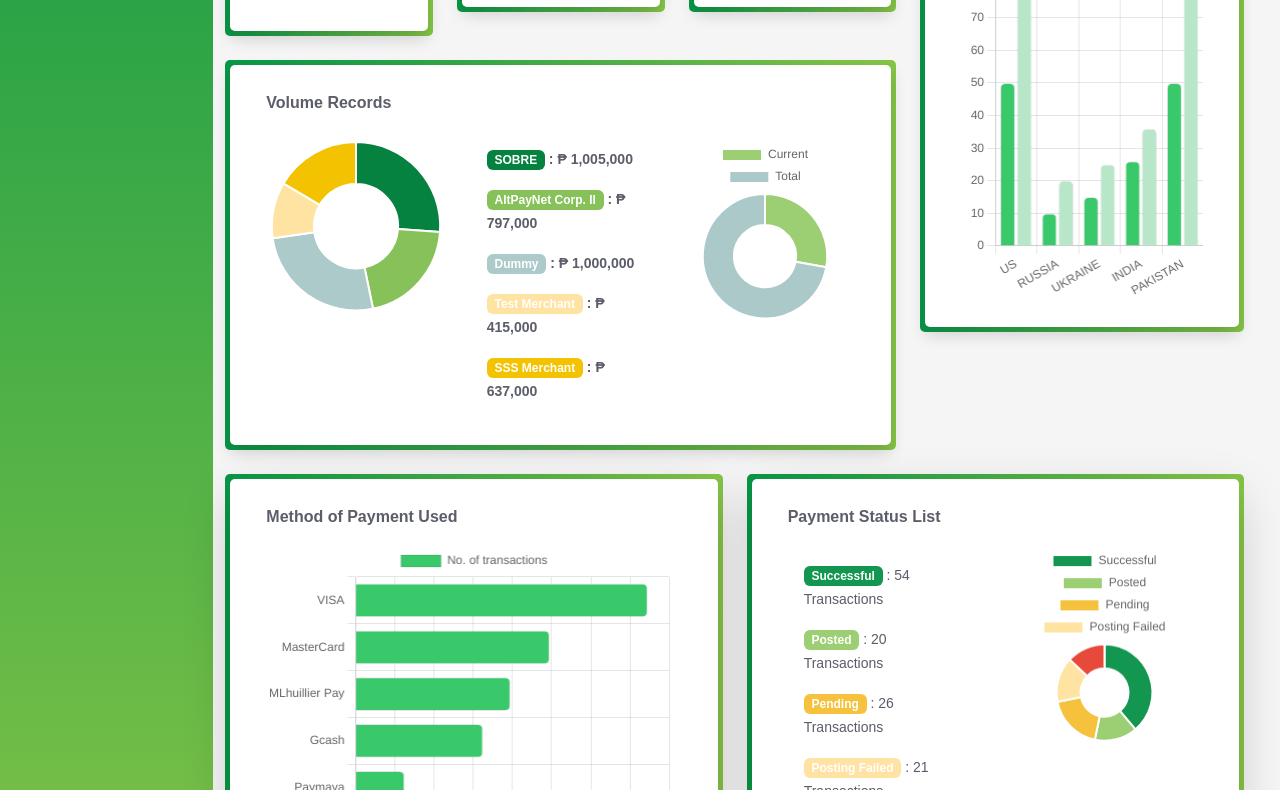
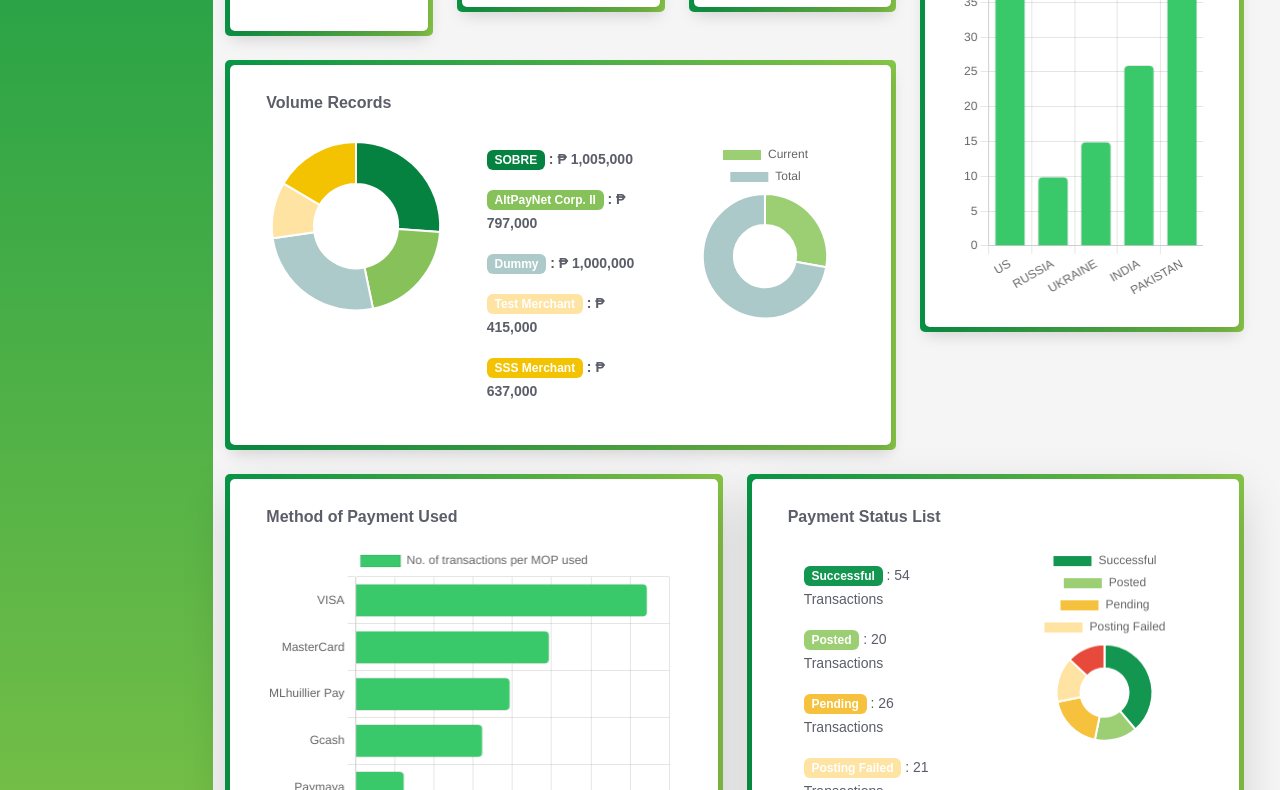
Before and after one commit to apn-jasierybanez/blr-dashboard-revamp, a website: page experiment.html in a window 1280 px wide. Shown: the part 403-1193 px from the top of the page. Drawn offline with nearby package versions, Linux system fonts and the light colour scheme.

Commit message:
Experiment Scaling Test 3

```diff
--- a/experiment.html
+++ b/experiment.html
@@ -284,16 +284,9 @@
                 labels: ['US', 'RUSSIA', 'UKRAINE', 'INDIA', 'PAKISTAN'],
                 datasets: [
                     {
-                        label: 'No. of transactions this week',
+                        label: 'No. of transactions per country',
                         data: ['50', '10', '15', '26', '50'],
                         backgroundColor: '#39C86A',
-                        borderRadius: 5,
-                        borderWidth: 1
-                    },
-                    {
-                        label: 'No. of transaction last week',
-                        data: ['100', '20', '25', '36', '100'],
-                        backgroundColor: '#B8E6C8',
                         borderRadius: 5,
                         borderWidth: 1
                     }
@@ -314,7 +307,7 @@
                 labels: ['VISA', 'MasterCard', 'MLhuillier Pay', 'Gcash', 'Paymaya', 'Others', 'Others', 'Others'],
                 datasets: [{
                     axis: 'y',
-                    label: 'No. of transactions',
+                    label: 'No. of transactions per MOP used',
                     data: ['149', '99', '79', '65', '25', '20', '15', '10', ],
                     fill: false,
                     backgroundColor: '#39C86A',
```
